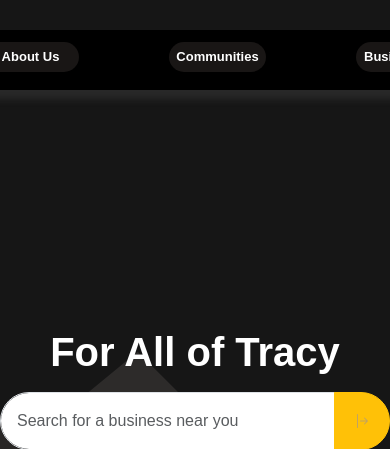
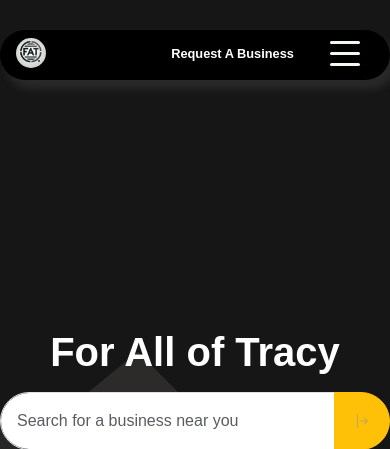
Before and after one commit to Vkutti/projectFAT, a Flask app: page / in a window 390 px wide; the page is wider, and only the part inside the window is pictured. Shown: the top 449 px of that part. Run offline with Flask 3, Linux system fonts and the light colour scheme; some libraries are stand-ins or nearby versions.

Commit message:
added the phone resizing completly for index just need to add functionality to the dropdown bar

```diff
--- a/projectFAT/templates/index.html
+++ b/projectFAT/templates/index.html
@@ -400,6 +400,188 @@
             .contact-box:hover>div,.contact-box:hover>strong {
             opacity: 0;
             }
+            .navbar .business-request {
+            display: none;
+        }
+
+        /* Hide the hamburger icon by default */
+        .navbar .hamburger {
+            display: none;
+        }
+
+        input[type="checkbox"] {
+            -webkit-appearance: none;
+            display: none;
+            visibility: hidden;
+        }
+
+        .bar {
+            display: none; /* Hidden by default */
+            position: relative;
+            cursor: pointer;
+            width: 30px;  /* Reduced from 50px */
+            height: 25px; /* Reduced from 40px */
+            margin-right: 0; /* Remove right margin to push it more to the right */
+        }
+
+        .bar span {
+            position: absolute;
+            width: 30px;  /* Reduced from 45px */
+            height: 3px;  /* Reduced from 7px */
+            background: #f1faee;
+            border-radius: 100px;
+            display: inline-block;
+            transition: 0.3s ease;
+            left: 0;
+        }
+
+        .bar span.top {
+            top: 0;
+        }
+
+        .bar span.middle {
+            top: 11px; /* Adjusted for new size */
+        }
+
+        .bar span.bottom {
+            bottom: 0;
+        }
+
+        input[type]:checked ~ span.top {
+            transform: rotate(45deg);
+            transform-origin: top left;
+            width: 32px; /* Adjusted from 48px */
+            left: 3px;
+        }
+
+        input[type]:checked ~ span.bottom {
+            transform: rotate(-45deg);
+            transform-origin: top left;
+            width: 32px; /* Adjusted from 48px */
+            bottom: -1px;
+            box-shadow: 0 0 10px #495057;
+        }
+
+        input[type]:checked ~ span.middle {
+            transform: translateX(-20px);
+            opacity: 0;
+        }
+
+        /* Update media query for phone screens */
+        @media (max-width: 767.98px) {
+            .nav-links {
+                display: none;
+            }
+
+            .navbar {
+                justify-content: space-between;
+                padding: 8px 10px;
+                height: 50px;
+                width: 100%;
+            }
+
+            .logo {
+                position: static;
+                transform: none;
+                width: 30px;
+                height: 30px;
+                flex-shrink: 0;
+                margin-left: -44px;
+            }
+
+            .navbar .business-request {
+                display: block;
+                font-size: 0.8rem;
+                padding: 5px 10px;
+                margin-right: 15px; /* Increased margin to separate from hamburger */
+                flex-shrink: 0;
+            }
+
+            /* Show the new hamburger menu on phones */
+            .bar {
+                display: block;
+                margin-right: -30px; /* Reduced right margin */
+            }
+
+            /* Updated phone-right container */
+            .phone-right {
+                display: flex;
+                align-items: center;
+                gap: 5px;
+
+            }
+
+            /* Remove the old hamburger icon */
+            .navbar .hamburger {
+                display: none;
+            }
+        }
+
+        /* Ensure the navbar is centered and responsive */
+        .navbar {
+            display: flex;
+            align-items: center;
+            justify-content: space-between;
+            width: 100%;
+            max-width: 1000px;
+            margin: 0 auto;
+        }
+
+        /* Add a container for the right-side elements */
+        .navbar .phone-right {
+            display: flex;
+            align-items: center;
+            gap: 10px; /* Space between business request and hamburger */
+        }
+
+
+        @media (min-width: 768px) and (max-width: 830px) {
+            .navbar {
+                width: 90%; /* Make navbar slightly smaller */
+            }
+
+            .nav-links {
+                gap: 40px; /* Reduce gap between nav items from 90px */
+                left: 80px; /* Adjust left position */
+            }
+
+            .nav-links li {
+                height: 28px; /* Slightly smaller height */
+                width: 89px; /* Slightly smaller width */
+            }
+
+            .nav-links li button {
+                font-size: 12px; /* Smaller font size */
+            }
+
+            /* Keep the dropdown content full width when expanded */
+            .dropdown-content {
+                width: 100%;
+            }
+        }
+
+        @media (min-width: 820px)and (max-width: 952px){
+            .nav-links {
+                gap: 65px; /* Reduce gap between nav items from 90px */
+                left: 80px; /* Adjust left position */
+            }
+
+            .nav-links li {
+                height: 30px; /* Slightly smaller height */
+                width: 93px; /* Slightly smaller width */
+            }
+
+            .nav-links li button {
+                font-size: 13px; /* Smaller font size */
+            }
+
+            /* Keep the dropdown content full width when expanded */
+            .dropdown-content {
+                width: 100%;
+            }
+
+        }
+
     </style>
 </head>
 <body>
@@ -500,6 +682,16 @@
                         </div>
                     </li>
                 </ul>
+                <div class="phone-right">
+                    <a type="button" class="btn btn-default text-slide business-request" href="/businessForm" style="color: white; font-weight: bolder;">Request A Business</a>
+                    <!-- Replace the old hamburger with the new one -->
+                    <label class="bar" for="check">
+                        <input type="checkbox" id="check">
+                        <span class="top"></span>
+                        <span class="middle"></span>
+                        <span class="bottom"></span>
+                    </label>
+                </div>
             </div>
         </div>
         <div class="vw-100 vh-100 d-flex justify-content-center align-items-center">
```
